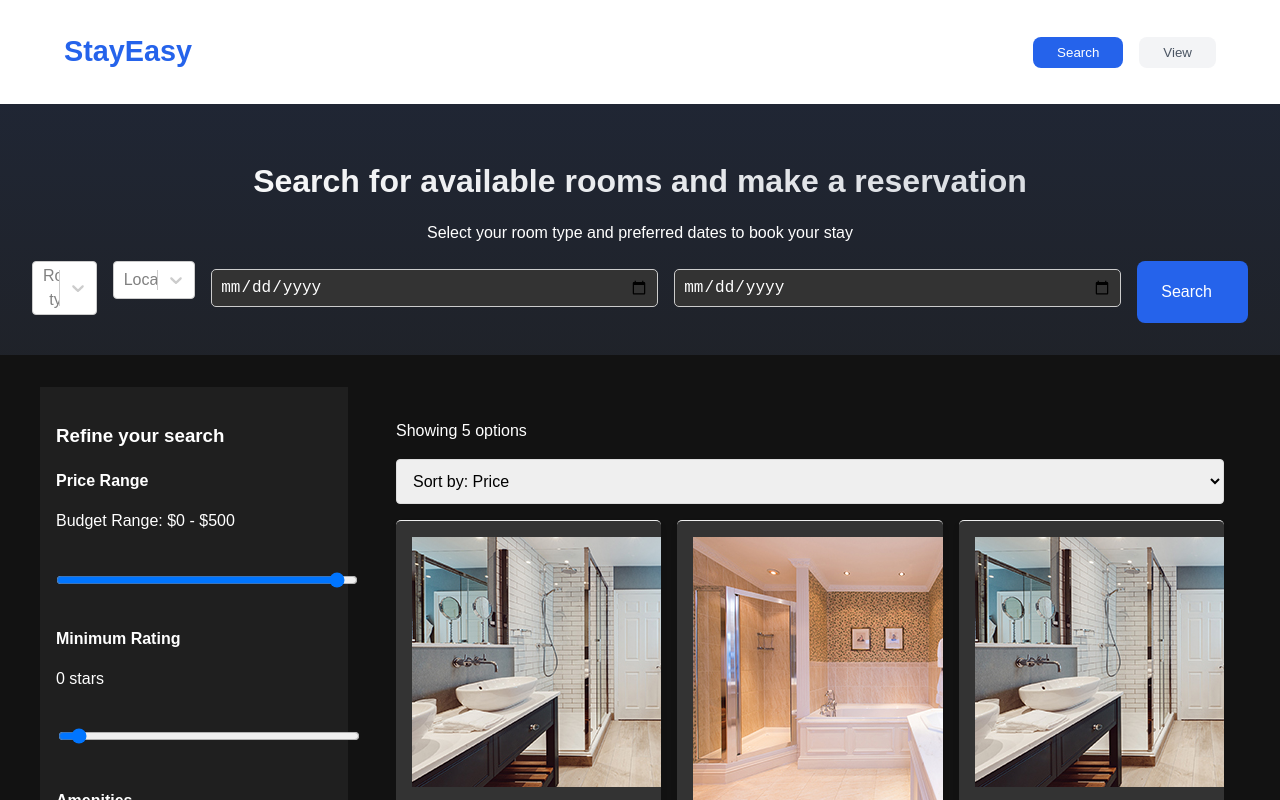
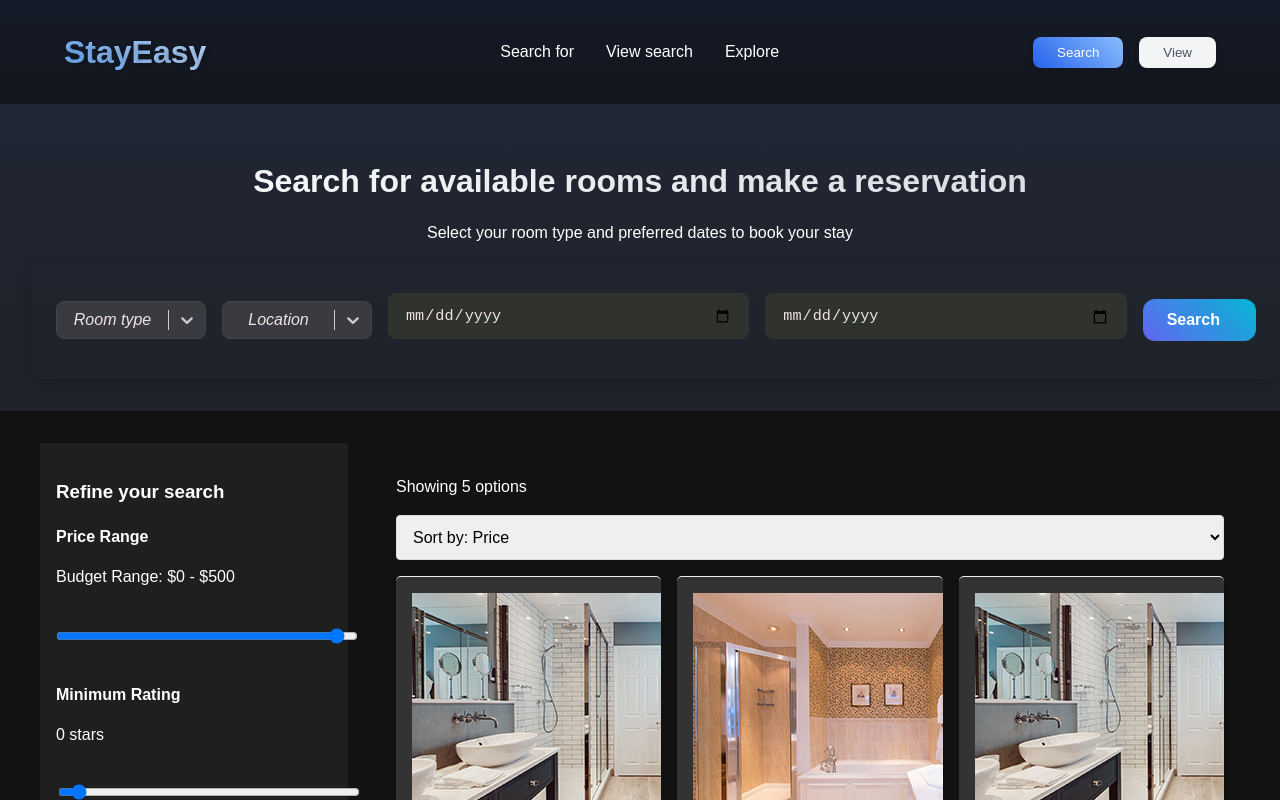
Before and after one commit to nawwardiab/hotel-booking-app, a React (Vite) app: page /search in a window 1280 px wide. Shown: the top 800 px of the page. Built offline with nearby package versions, Linux system fonts and the light colour scheme; what @react-pdf/renderer would draw is missing.

Commit message:
made some styling

```diff
--- a/src/components/Footer.css
+++ b/src/components/Footer.css
@@ -1,7 +1,27 @@
 .footer {
   display: flex;
   justify-content: space-between;
-  padding: 1.25rem 4rem;
-  background-color: rgba(31, 31, 31, 0.95);
+  align-items: center;
+  padding: 2rem 6rem;
+  background-color: rgba(31, 31, 31, 0.98);
   backdrop-filter: blur(10px);
+  box-shadow: 0 -4px 6px -1px rgba(0, 0, 0, 0.1);
+  color: #f5f5f5;
+  border-top: 1px solid rgba(255, 255, 255, 0.1);
 }
+
+.footer-right {
+  display: flex;
+  flex-direction: column;
+  gap: 0.1rem;
+}
+
+/* For responsive design */
+@media (max-width: 768px) {
+  .footer {
+    padding: 1.5rem 2rem;
+    flex-direction: column;
+    gap: 1rem;
+    text-align: center;
+  }
+}
--- a/src/components/Navbar.css
+++ b/src/components/Navbar.css
@@ -4,14 +4,27 @@
   justify-content: space-between;
   align-items: center;
   padding: 1.5rem 4rem;
-  background-color: white;
+  background: linear-gradient(rgba(37, 99, 235, 0.1), rgba(37, 99, 235, 0.05));
   box-shadow: 0 2px 4px rgba(0, 0, 0, 0.1);
 }
 
 .navbar-brand {
-  font-size: 1.8rem;
+  font-size: 2rem;
   font-weight: 700;
-  color: #2563eb;
+  background: linear-gradient(45deg, #6aacfc, #bdd8f8);
+  -webkit-background-clip: text;
+  background-clip: text;
+  color: transparent;
+  text-shadow: 2px 2px 4px rgba(0, 0, 0, 0.2);
+  transition: all 0.3s ease;
+}
+
+.navbar-brand:hover {
+  background: linear-gradient(45deg, #6aacfc, #3b82f6);
+  -webkit-background-clip: text;
+  background-clip: text;
+  color: transparent;
+  transform: scale(1.05);
 }
 
 .navbar-links {
@@ -26,7 +39,10 @@
 }
 
 .navbar-links li:hover {
-  color: #2563eb;
+  background: linear-gradient(45deg, #bdd8f8, #60a5fa);
+  -webkit-background-clip: text;
+  background-clip: text;
+  color: transparent;
 }
 
 .navbar-actions {
@@ -44,11 +60,25 @@
 }
 
 .search-btn {
-  background-color: #2563eb;
+  background: linear-gradient(45deg, #2563eb, #8abdfc);
   color: white;
+  box-shadow: 0 4px 6px rgba(0, 0, 0, 0.1);
+  transition: transform 0.2s ease, box-shadow 0.2s ease;
+}
+
+.search-btn:hover {
+  transform: translateY(-1px);
+  box-shadow: 0 6px 8px rgba(0, 0, 0, 0.15);
 }
 
 .view-btn {
   background-color: #f3f4f6;
   color: #4b5563;
+  box-shadow: 0 4px 6px rgba(0, 0, 0, 0.1);
+  transition: transform 0.2s ease, box-shadow 0.2s ease;
 }
+
+.view-btn:hover {
+  transform: translateY(-1px);
+  box-shadow: 0 6px 8px rgba(0, 0, 0, 0.15);
+}
--- a/src/components/roomListings/HotelCard.jsx
+++ b/src/components/roomListings/HotelCard.jsx
@@ -1,6 +1,6 @@
 // src/components/HotelCard.jsx
-// import "./HotelCard.css"
 import { Link } from "react-router-dom";
+import "./HotelCard.css"
 
 /**
  * Component representing a hotel card.
--- a/src/components/roomListings/RoomListings.css
+++ b/src/components/roomListings/RoomListings.css
@@ -9,7 +9,7 @@
   padding: 20px;
   margin: 20px 0;
   width: 80%;
-  background-color: #fff;
+  background: #2d3436;
 }
 
 .hotel-photos,
--- a/src/components/searchBar/SearchBar.css
+++ b/src/components/searchBar/SearchBar.css
@@ -5,9 +5,8 @@
   align-items: center;
   gap: 1rem;
   padding: 1.5rem;
-    background: #1a1b1f;
-    border-radius: 8px;
-    box-shadow: 0 2px 8px rgba(0, 0, 0, 0.1);
+  border-radius: 12px;
+  box-shadow: 0 4px 16px rgba(0, 0, 0, 0.2);
   width: 100%;
   max-width: 1200px;
   margin: 0 auto;
@@ -16,11 +15,9 @@
 /* Unified input styles */
 .search-box input,
 .search-box select {
-    padding: 0.75rem 1rem;
-    border-radius: 8px;
-    border: 1px solid #333;
+  border-radius: 12px;
+  border: 1px solid #444;
   background-color: #2d2e32;
-    color: #e2e8f0;
   transition: all 0.3s ease;
   min-width: 150px;
 }
@@ -29,8 +26,8 @@
 .search-box input:hover,
 .search-box select:hover,
 .search-box input[type="date"]:hover {
-    border-color: rgba(255, 255, 255, 0.2);
-    background-color: #32333a;
+  border-color: rgba(255, 255, 255, 0.3);
+  background-color: #3a3b40;
 }
 
 /* Common focus states */
@@ -38,9 +35,9 @@
 .search-box select:focus,
 .search-box input[type="date"]:focus {
   outline: none;
-    border-color: #4f46e5;
-    box-shadow: 0 0 0 2px rgba(79, 70, 229, 0.2);
-    background-color: #32333a;
+  border-color: #6366f1;
+  box-shadow: 0 0 0 3px rgba(99, 102, 241, 0.3);
+  background-color: #3a3b40;
 }
 
 /* Select container */
@@ -55,7 +52,7 @@
 .search-box input[type="date"] {
   padding: 0.75rem 1rem;
   background-color: #2f322d;
-    color: #e2e8f0;
+  color: #f0e3e2;
   border: 1px solid #333;
   min-width: 150px;
   font-size: 0.95rem;
@@ -65,17 +62,17 @@
 /* Button styles */
 .search-box button {
   padding: 0.75rem 1.5rem;
-    background: linear-gradient(45deg, #4f46e5, #06b6d4);
+  background: linear-gradient(45deg, #6366f1, #06b6d4);
   color: white;
   border: none;
-    border-radius: 8px;
+  border-radius: 12px;
   font-weight: 600;
   transition: all 0.3s ease;
 }
 
 .search-box button:hover {
-    transform: translateY(-2px);
-    box-shadow: 0 4px 12px rgba(79, 70, 229, 0.3);
+  transform: translateY(-3px);
+  box-shadow: 0 6px 18px rgba(99, 102, 241, 0.4);
 }
 
 /* Style for react-select components */
--- a/src/components/searchBar/SearchBar.jsx
+++ b/src/components/searchBar/SearchBar.jsx
@@ -2,6 +2,7 @@ import React, { useContext } from "react";
 import Select from "react-select";
 import { SearchContext } from "../../context/SearchContext";
 import { useNavigate } from "react-router-dom";
+import "./SearchBar.css";
 
 function SearchBar() {
   const { searchParams, setSearchParams, locationOptions, roomTypeOptions } =
@@ -12,11 +13,44 @@ function SearchBar() {
     navigate("/search");
   };
 
+  // Custom styles for react-select components
+  const customSelectStyles = {
+    control: (provided, state) => ({
+      ...provided,
+      backgroundColor: "#3a3b40",
+      borderRadius: "8px",
+      border: state.isFocused ? "2px solid #6366f1" : "1px solid #444",
+      boxShadow: state.isFocused
+        ? "0 0 0 3px rgba(99, 102, 241, 0.3)"
+        : "none",
+      "&:hover": {
+        borderColor: "rgba(255, 255, 255, 0.3)",
+        backgroundColor: "#3a3b40",
+      },
+    }),
+    option: (provided, state) => ({
+      ...provided,
+      backgroundColor: state.isFocused ? "#3a3b40" : "white",
+      color: state.isFocused ? "#f0e3e2" : "#000",
+      padding: 10,
+    }),
+    singleValue: (provided) => ({
+      ...provided,
+      color: "#f0e3e2",
+    }),
+    placeholder: (provided) => ({
+      ...provided,
+      color: "#f0e3e2",
+      fontStyle: "italic",
+    }),
+  };
+
   return (
     <div className="search-box">
       <Select
         options={roomTypeOptions}
         placeholder="Room type"
+        styles={customSelectStyles}
         onChange={(option) =>
           setSearchParams({ ...searchParams, roomType: option?.value })
         }
@@ -24,6 +58,7 @@ function SearchBar() {
       <Select
         options={locationOptions}
         placeholder="Location"
+        styles={customSelectStyles}
         onChange={(option) =>
           setSearchParams({ ...searchParams, location: option?.value })
         }
--- a/src/pages/design/LandingPage.css
+++ b/src/pages/design/LandingPage.css
@@ -18,6 +18,20 @@
   -webkit-background-clip: text;
   background-clip: text;
   color: transparent;
+}
+
+.search-container {
+  margin: 2rem auto;
+  display: flex;
+  justify-content: center;
+  align-items: center;
+  max-width: 1200px;
+  padding: 1.5rem;
+  background: rgba(255, 255, 255, 0.1);
+  backdrop-filter: blur(8px);
+  border-radius: 12px;
+  box-shadow: 0 8px 32px rgba(0, 0, 0, 0.1);
+  border: 1px solid rgba(255, 255, 255, 0.1);
 }
 
 .explore-section,
```
Also changed, not shown: src/components/roomListings/HotelCard.css (added, +69 -0 lines), src/data/hotels-details.json (+35 -35 lines). Lines whose indentation alone changed are shown as unchanged.
